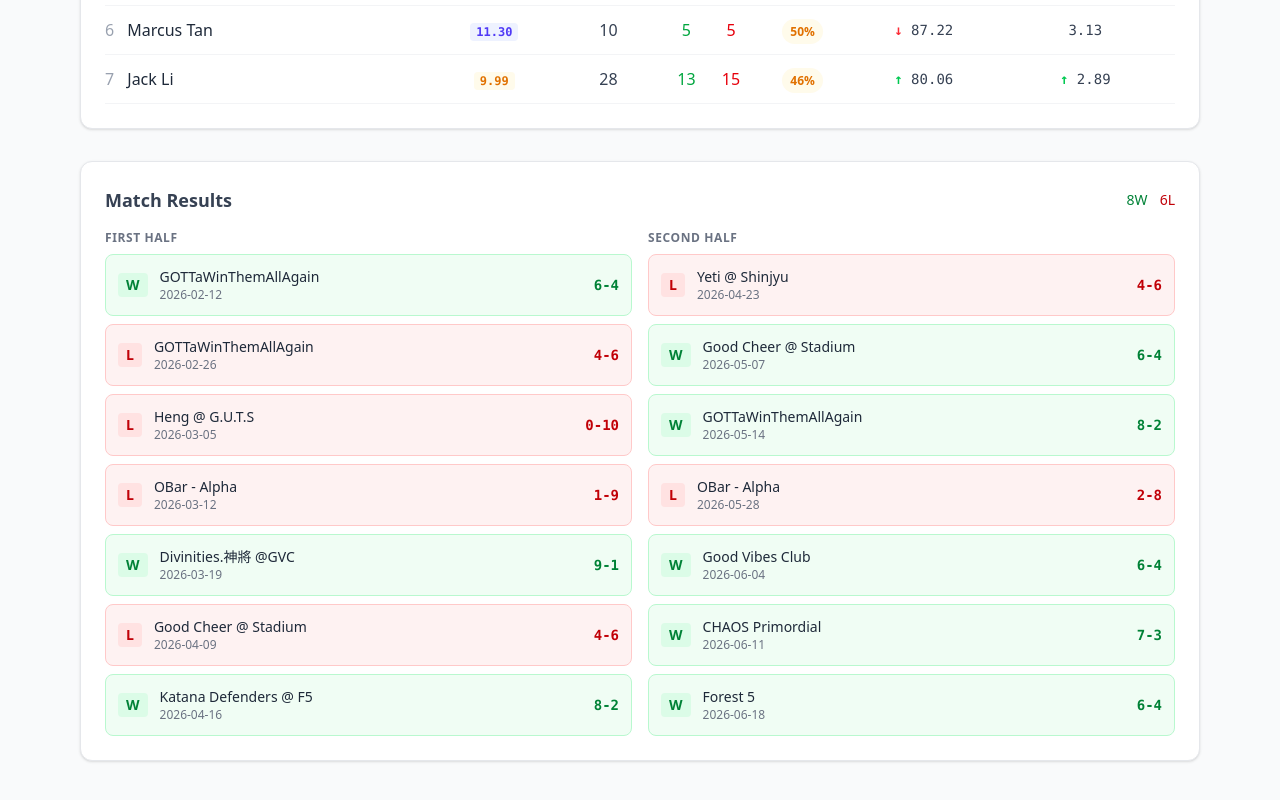
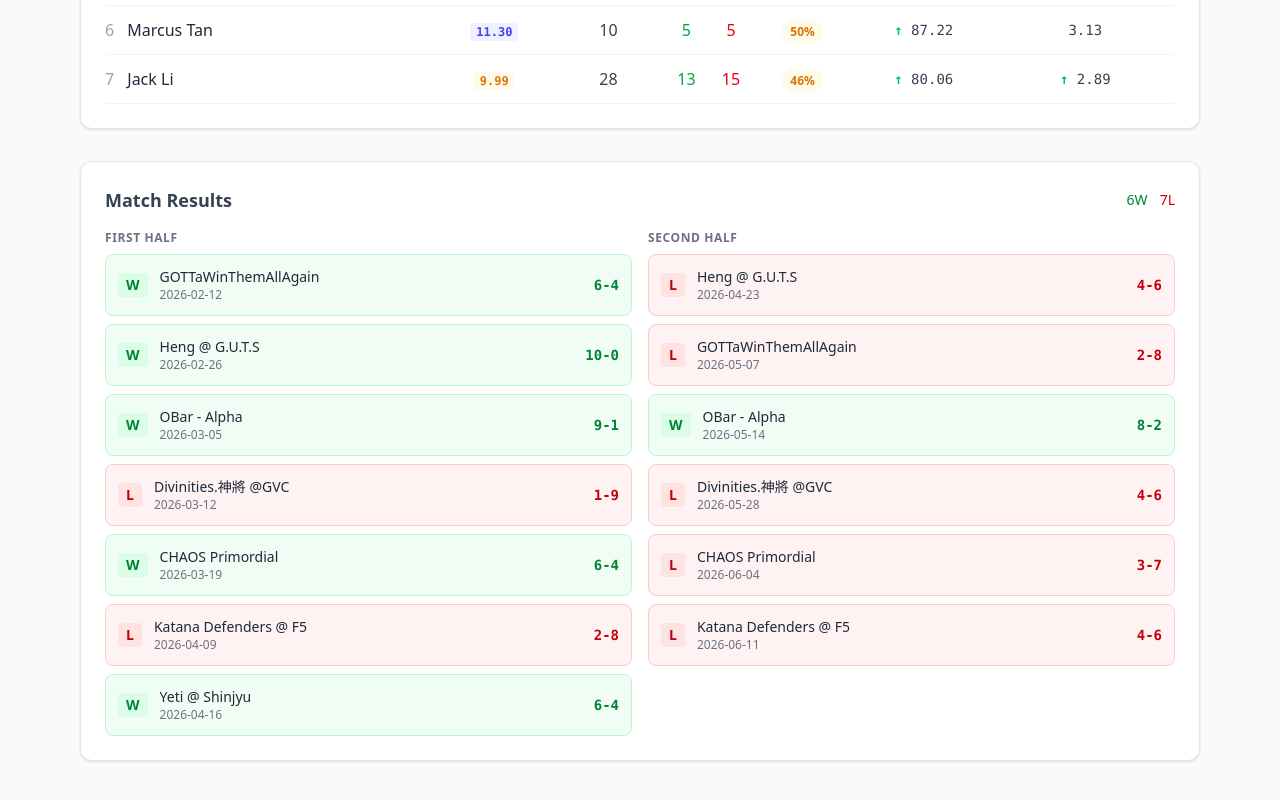
Before and after one commit to angkengyeow/thirstdayatdb, a React (Vite) app in the folder thirstdayatdb/: page / in a window 1280 px wide. Shown: the part 950-1750 px from the top of the page. Built offline with nearby package versions, Linux system fonts and the light colour scheme; no server answers.

Commit message:
Bud run changes (2026-06-13T08:31:54.066Z)

```diff
--- a/thirstdayatdb/src/seed.ts
+++ b/thirstdayatdb/src/seed.ts
@@ -32,22 +32,21 @@ interface MatchInfo {
 }
 
 const matchSchedule: MatchInfo[] = [
-  // First game: won 6-4 away against GOTTaWinThemAllAgain
+  // All opponents play twice — once home, once away
+  // Data from DartsLive API (league.dartslive.com)
   { date: '2026-02-12', opponent: 'GOTTaWinThemAllAgain',  isHome: false, homeScore: 4, awayScore: 5, homeBonus: 0, awayBonus: 1 },
-  // Remaining schedule from DartsLive match data
-  { date: '2026-02-26', opponent: 'GOTTaWinThemAllAgain',  isHome: true,  homeScore: 4, awayScore: 5, homeBonus: 0, awayBonus: 1 },  // at iDarts(SAFRA YISHUN)
-  { date: '2026-03-05', opponent: 'Heng @ G.U.T.S',        isHome: false, homeScore: 9, awayScore: 0, homeBonus: 1, awayBonus: 0 },
-  { date: '2026-03-12', opponent: 'OBar - Alpha',           isHome: true,  homeScore: 1, awayScore: 8, homeBonus: 0, awayBonus: 1 },
-  { date: '2026-03-19', opponent: 'Divinities.神將 @GVC',   isHome: false, homeScore: 1, awayScore: 8, homeBonus: 0, awayBonus: 1 },
-  { date: '2026-04-09', opponent: 'Good Cheer @ Stadium',   isHome: true,  homeScore: 4, awayScore: 5, homeBonus: 0, awayBonus: 1 },
-  { date: '2026-04-16', opponent: 'Katana Defenders @ F5',  isHome: false, homeScore: 2, awayScore: 7, homeBonus: 0, awayBonus: 1 },
-  { date: '2026-04-23', opponent: 'Yeti @ Shinjyu',         isHome: false, homeScore: 5, awayScore: 4, homeBonus: 1, awayBonus: 0 },
-  { date: '2026-05-07', opponent: 'Good Cheer @ Stadium',   isHome: true,  homeScore: 5, awayScore: 4, homeBonus: 1, awayBonus: 0 },
-  { date: '2026-05-14', opponent: 'GOTTaWinThemAllAgain',   isHome: false, homeScore: 2, awayScore: 7, homeBonus: 0, awayBonus: 1 },
-  { date: '2026-05-28', opponent: 'OBar - Alpha',           isHome: false, homeScore: 7, awayScore: 2, homeBonus: 1, awayBonus: 0 },
-  { date: '2026-06-04', opponent: 'Good Vibes Club',        isHome: true,  homeScore: 5, awayScore: 4, homeBonus: 1, awayBonus: 0 },
-  { date: '2026-06-11', opponent: 'CHAOS Primordial',       isHome: false, homeScore: 3, awayScore: 6, homeBonus: 0, awayBonus: 1 },
-  { date: '2026-06-18', opponent: 'Forest 5',               isHome: true,  homeScore: 5, awayScore: 4, homeBonus: 1, awayBonus: 0 },
+  { date: '2026-02-26', opponent: 'Heng @ G.U.T.S',        isHome: true,  homeScore: 9, awayScore: 0, homeBonus: 1, awayBonus: 0 },
+  { date: '2026-03-05', opponent: 'OBar - Alpha',           isHome: false, homeScore: 1, awayScore: 8, homeBonus: 0, awayBonus: 1 },
+  { date: '2026-03-12', opponent: 'Divinities.神將 @GVC',   isHome: true,  homeScore: 1, awayScore: 8, homeBonus: 0, awayBonus: 1 },
+  { date: '2026-03-19', opponent: 'CHAOS Primordial',       isHome: false, homeScore: 4, awayScore: 5, homeBonus: 0, awayBonus: 1 },
+  { date: '2026-04-09', opponent: 'Katana Defenders @ F5',  isHome: true,  homeScore: 2, awayScore: 7, homeBonus: 0, awayBonus: 1 },
+  { date: '2026-04-16', opponent: 'Yeti @ Shinjyu',         isHome: true,  homeScore: 5, awayScore: 4, homeBonus: 1, awayBonus: 0 },
+  { date: '2026-04-23', opponent: 'Heng @ G.U.T.S',        isHome: false, homeScore: 5, awayScore: 4, homeBonus: 1, awayBonus: 0 },
+  { date: '2026-05-07', opponent: 'GOTTaWinThemAllAgain',   isHome: true,  homeScore: 2, awayScore: 7, homeBonus: 0, awayBonus: 1 },
+  { date: '2026-05-14', opponent: 'OBar - Alpha',           isHome: true,  homeScore: 7, awayScore: 2, homeBonus: 1, awayBonus: 0 },
+  { date: '2026-05-28', opponent: 'Divinities.神將 @GVC',   isHome: false, homeScore: 5, awayScore: 4, homeBonus: 1, awayBonus: 0 },
+  { date: '2026-06-04', opponent: 'CHAOS Primordial',       isHome: true,  homeScore: 3, awayScore: 6, homeBonus: 0, awayBonus: 1 },
+  { date: '2026-06-11', opponent: 'Katana Defenders @ F5',  isHome: false, homeScore: 5, awayScore: 4, homeBonus: 1, awayBonus: 0 },
   { date: '2026-06-18', opponent: 'Yeti @ Shinjyu',         isHome: false, homeScore: 0, awayScore: 0, homeBonus: 0, awayBonus: 0 },
 ];
 
```
